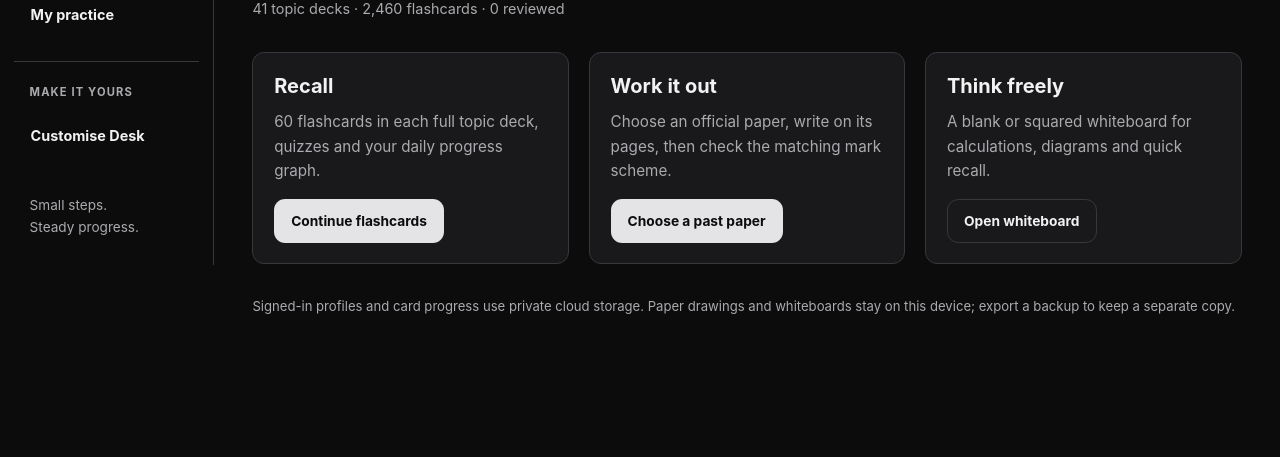
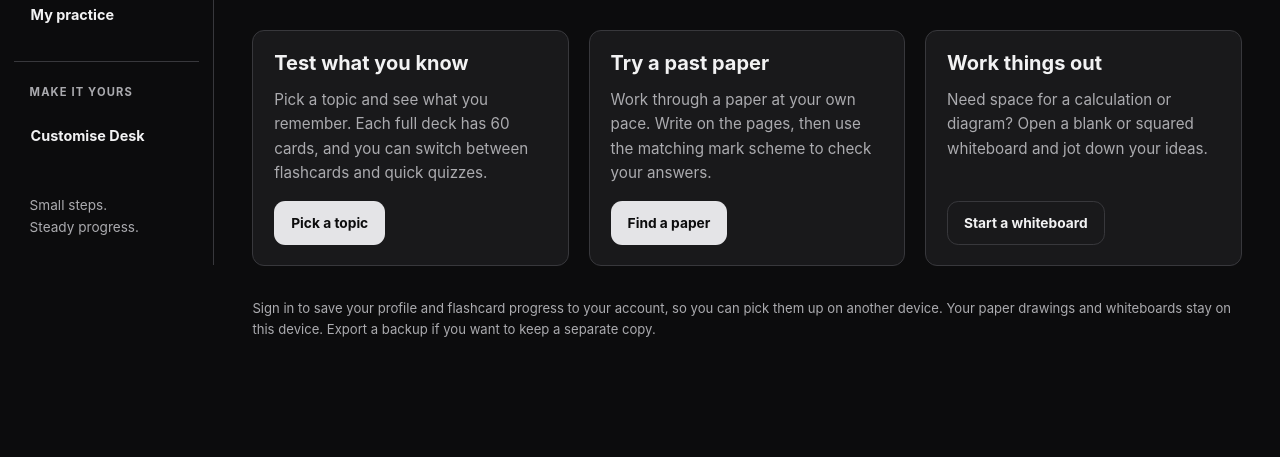
Before and after one commit to defnotsquishy/revision-desk, a plain HTML site: page index.html in a window 1280 px wide. Shown: the part 343-800 px from the top of the page. Drawn offline with Linux system fonts and the light colour scheme.

Commit message:
Make homepage copy more conversational without changing other pages

```diff
--- a/customise.js
+++ b/customise.js
@@ -8,7 +8,7 @@
     $('appearance-motion').checked=value.motion==='reduce';
     $('appearance-status').textContent=owner.saved()?'Appearance saved on this device. Your account progress is unchanged.':'Applied for now, but browser storage is unavailable. These settings may not survive closing the app.';
     $('appearance-accent').textContent='Saved profile accent: '+({neutral:'Neutral',blue:'Blue',violet:'Violet',mint:'Mint'}[document.documentElement.dataset.accent]||'Neutral');
-    $('preview-summary').textContent=document.getElementById('home-summary').textContent;
+    $('preview-summary').textContent=window.RevisionHome.summary();
   }
   document.querySelectorAll('[data-preference]').forEach(input=>input.addEventListener('change',()=>{if(input.checked)owner.update({[input.dataset.preference]:input.value});}));
   $('appearance-shortcuts').addEventListener('change',event=>owner.update({shortcuts:event.target.checked}));
--- a/home.js
+++ b/home.js
@@ -18,7 +18,9 @@
   $('nav-papers').addEventListener('click',()=>window.RevisionLibrary.open());
   $('home-whiteboard').addEventListener('click',()=>window.RevisionPractice.whiteboard());
   $('nav-whiteboard').addEventListener('click',()=>window.RevisionPractice.whiteboard());
-  function stats(){const subjects=window.FLASHCARD_DATA.subjects;const ratings=window.RevisionStore.ratings();$('home-summary').textContent=`${subjects.reduce((n,s)=>n+s.decks.length,0)} topic decks · ${subjects.reduce((n,s)=>n+s.decks.reduce((m,d)=>m+d.cards.length,0),0).toLocaleString('en-GB')} flashcards · ${Object.keys(ratings).length} reviewed`;}
+  function counts(){const subjects=window.FLASHCARD_DATA.subjects;return {topics:subjects.reduce((n,s)=>n+s.decks.length,0),cards:subjects.reduce((n,s)=>n+s.decks.reduce((m,d)=>m+d.cards.length,0),0),reviewed:Object.keys(window.RevisionStore.ratings()).length};}
+  function summary(){const c=counts();return `${c.topics} topic decks · ${c.cards.toLocaleString('en-GB')} flashcards · ${c.reviewed} reviewed`;}
+  function stats(){const c=counts();$('home-summary').textContent=`You’ve got ${c.topics} topics and ${c.cards.toLocaleString('en-GB')} flashcards to choose from. `+(c.reviewed?`You’ve reviewed ${c.reviewed.toLocaleString('en-GB')} ${c.reviewed===1?'card':'cards'} so far.`:'Pick a topic below to get started.');}
   window.addEventListener('revision-data-change',stats);window.addEventListener('hashchange',()=>route());
-  window.RevisionHome={show:navigate};stats();route(false);
+  window.RevisionHome={show:navigate,summary};stats();route(false);
 })();
--- a/index.html
+++ b/index.html
@@ -24,9 +24,9 @@
     <section class="cloud-strip" aria-label="Account saving"><p id="cloud-status" role="status" aria-live="polite">Guest · saved on this device only.</p><div class="account-actions"><button id="cloud-retry" class="button button-quiet" type="button" hidden>Retry cloud connection</button><button id="cloud-use-account" class="button button-quiet" type="button" hidden>Use account ratings</button><button id="cloud-keep-mine" class="button button-quiet" type="button" hidden>Keep my changed ratings</button></div></section>
 
     <main id="view-home" class="home-workspace">
-      <p class="eyebrow">Your revision desk</p><h1 id="home-title" tabindex="-1">A little practice, every day.</h1><p id="home-summary" class="deck-description"></p>
-      <div class="home-actions"><section><h2>Recall</h2><p>60 flashcards in each full topic deck, quizzes and your daily progress graph.</p><a href="#flashcards" data-view="flashcards" class="button button-primary">Continue flashcards</a></section><section><h2>Work it out</h2><p>Choose an official paper, write on its pages, then check the matching mark scheme.</p><button id="home-papers" class="button button-primary" type="button">Choose a past paper</button></section><section><h2>Think freely</h2><p>A blank or squared whiteboard for calculations, diagrams and quick recall.</p><button id="home-whiteboard" class="button button-quiet" type="button">Open whiteboard</button></section></div>
-      <p class="history-help">Signed-in profiles and card progress use private cloud storage. Paper drawings and whiteboards stay on this device; export a backup to keep a separate copy.</p>
+      <p class="eyebrow">Ready when you are</p><h1 id="home-title" tabindex="-1">What are we revising today?</h1><p id="home-summary" class="deck-description"></p>
+      <div class="home-actions"><section><h2>Test what you know</h2><p>Pick a topic and see what you remember. Each full deck has 60 cards, and you can switch between flashcards and quick quizzes.</p><a href="#flashcards" data-view="flashcards" class="button button-primary">Pick a topic</a></section><section><h2>Try a past paper</h2><p>Work through a paper at your own pace. Write on the pages, then use the matching mark scheme to check your answers.</p><button id="home-papers" class="button button-primary" type="button">Find a paper</button></section><section><h2>Work things out</h2><p>Need space for a calculation or diagram? Open a blank or squared whiteboard and jot down your ideas.</p><button id="home-whiteboard" class="button button-quiet" type="button">Start a whiteboard</button></section></div>
+      <p class="history-help">Sign in to save your profile and flashcard progress to your account, so you can pick them up on another device. Your paper drawings and whiteboards stay on this device. Export a backup if you want to keep a separate copy.</p>
     </main>
     <main id="view-customise" class="customise-workspace" hidden>
       <p class="eyebrow">Your workspace, your way</p><h1 id="customise-title" tabindex="-1">Customise Desk</h1><p class="deck-description">Keep it quiet. Make it comfortable. Get back to revision.</p>
```
